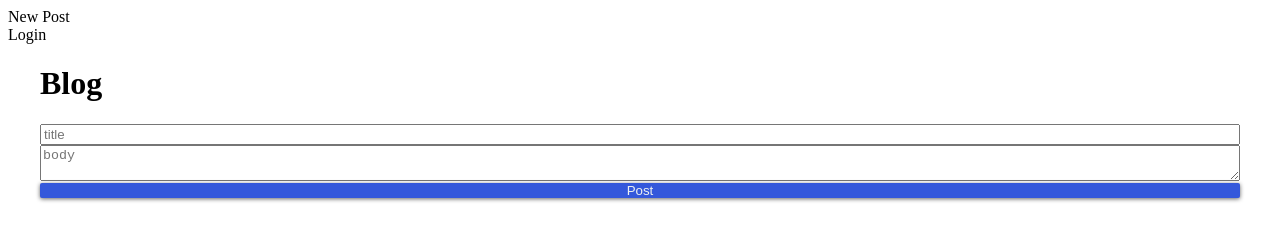
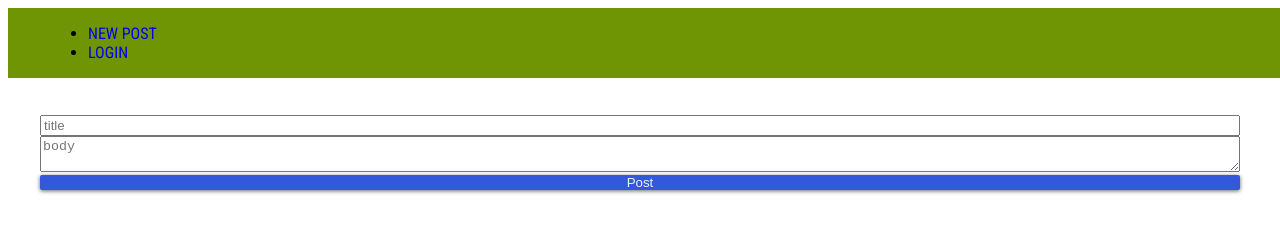
Before and after one commit to mspur054/meanBlog, a website: page public/index.html in a window 1280 px wide. Drawn offline with nearby package versions, Linux system fonts and the light colour scheme; no server answers.

Commit message:
fixed issue with edited posts not updating. Started working on Nav-bar

```diff
--- a/public/app.js
+++ b/public/app.js
@@ -23,7 +23,8 @@
 				console.log(post);
 				$http
 					.put("/api/blogpost/"+post._id, post);
-
+					//add success/failure promises
+					getAllPosts();
 			}
 
 
--- a/public/index.html
+++ b/public/index.html
@@ -8,12 +8,14 @@
 	<link rel="stylesheet" href="main.css">
 </head>
 <body>
-	<div class="menu-container">
-		<div class="menu">
-			<div class="newPost">New Post</div>
-			<div class="login">Login</div>
+	<nav id="nav" class="nav" role="navigation">
+		<div class="wrapper">
+			<ul>
+				<li><a href="#">New Post</a></li>
+				<li><a href="#">Login</a></li>
+			</ul>
 		</div>
-	</div>
+	</nav>
 
 	<div class="flex-outer" ng-controller="BlogController">
 		<h1 class="title">Blog</h1>
--- a/public/main.css
+++ b/public/main.css
@@ -1,3 +1,28 @@
+@import url('https://fonts.googleapis.com/css?family=Roboto+Condensed');
+
+
+body{
+	font-family: 'Roboto Condensed', sans-serif;
+}
+
+a {
+	text-decoration: none;
+}
+
+.nav{
+	position: fixed;
+	text-transform: uppercase;
+	min-width: 100%;
+	background-color: #709504;
+}
+
+.wrapper{
+	margin: 0 auto;
+	max-width: 1200px;
+	padding: 0 2%;
+}
+
+
 .flex-outer{
 	display: flex;
 	flex-direction: column;
@@ -28,5 +53,6 @@
 }
 
 .title {
-
+	text-transform: uppercase;
+	line-height: 2em;
 }
```
